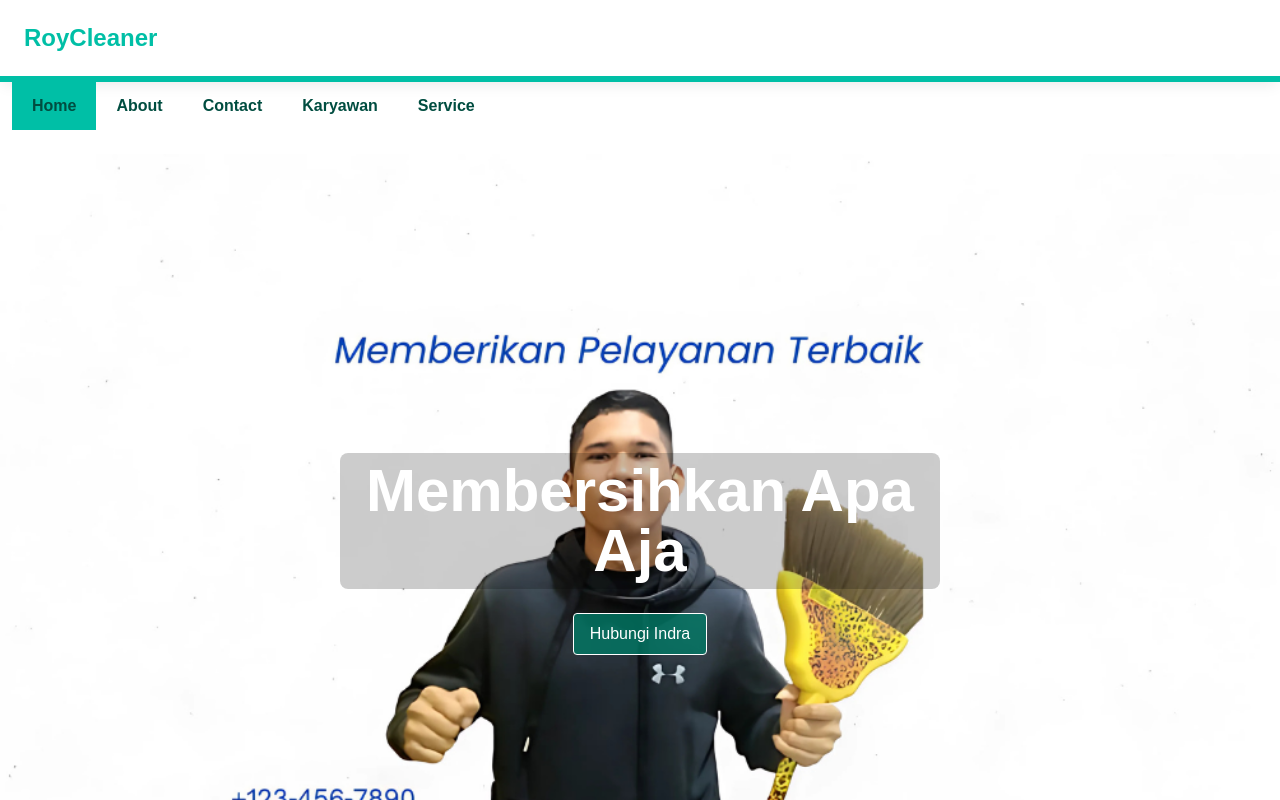
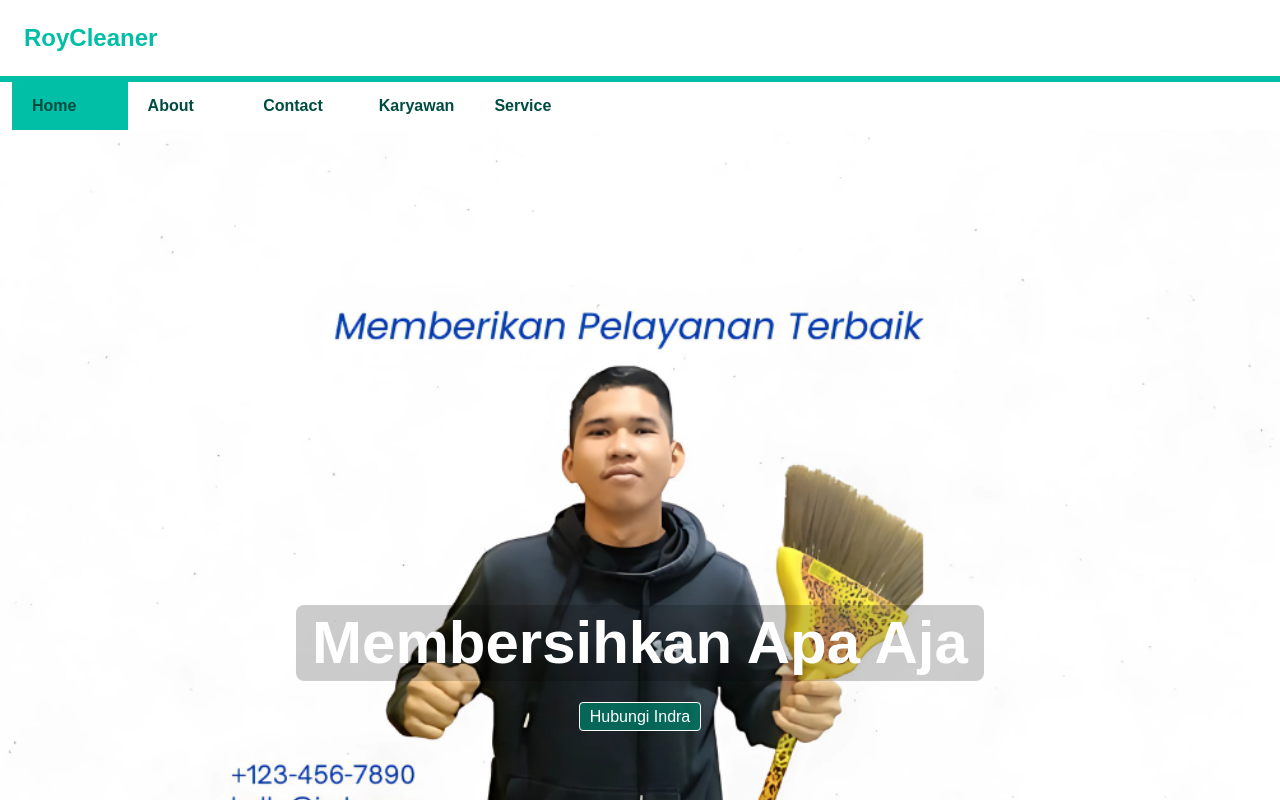
Before and after one commit to manamungkinn/roy-cleaner, a Next.js app: page / in a window 1280 px wide. Shown: the top 800 px of the page. Built offline with nearby package versions, Linux system fonts and the light colour scheme.

Commit message:
update 1

```diff
--- a/src/app/layout.jsx
+++ b/src/app/layout.jsx
@@ -2,8 +2,9 @@ import localFont from "next/font/local";
 import "./globals.css";
 import Navbar from "@/components/Navbar";
 import Footer from "@/components/Footer";
-import { Toaster } from 'sonner';
+import { Toaster } from "sonner";
 import ButonScrollTop from "@/components/ButtonScrollTop";
+import Logo from "@/components/Navbar/logo";
 
 const geistSans = localFont({
   src: "./fonts/GeistVF.woff",
@@ -17,21 +18,22 @@ const geistMono = localFont({
 });
 
 export const metadata = {
-  title: "RoyCleaner",
-  description: "Bersihkan Semua Dengan RoyCeaner wkwk",
+  title: "RS Benaya",
+  description: "Kalo sakit kesini aja wkwk",
 };
 
 export default function RootLayout({ children }) {
   return (
     <html lang="en" className="scroll-smooth">
-      <body
-        className={`${geistSans.variable} ${geistMono.variable} antialiased`}
-      >
-        {<Toaster position="top-center"/>}
-        {<Navbar/>}
+      <body className={`${geistSans.variable} ${geistMono.variable} antialiased`}>
+        {<Toaster position="top-center" />}
+        <Logo/>
+        {<Navbar />}
         {children}
-        {<Footer/>}
-      <div className="fixed bottom-5 right-5 z-50">{<ButonScrollTop />}</div>
+        {<Footer />}
+        <div className="container">
+        <div className="fixed bottom-5 right-5 z-50">{<ButonScrollTop />}</div>
+        </div>
       </body>
     </html>
   );
--- a/src/components/HeroSection/index.jsx
+++ b/src/components/HeroSection/index.jsx
@@ -27,7 +27,7 @@ const HeroSection = () => {
       if (!isAnimating) {
         setIsAnimating(true);
 
-        // Hilangkan teks dengan animasi zoom out
+        // Transisi teks dengan animasi zoom out
         gsap.to(deskripsiRef.current, {
           opacity: 0,
           scale: 0.8,
@@ -41,7 +41,7 @@ const HeroSection = () => {
           },
         });
       }
-    }, 5000);
+    }, 3000);
 
     return () => clearInterval(interval);
   }, [isAnimating]);
@@ -50,7 +50,7 @@ const HeroSection = () => {
     if (!isAnimating) {
       setIsAnimating(true);
 
-      // Hilangkan teks dengan animasi zoom out
+      // Transisi teks dengan animasi zoom out
       gsap.to(deskripsiRef.current, {
         opacity: 0,
         scale: 0.8,
@@ -67,25 +67,29 @@ const HeroSection = () => {
   };
 
   return (
-    <div className="container hero relative overflow-hidden mt-6">
-      <div className="relative w-full md:h-screen">
-        {/* Full-width Image */}
-        <div className="inset-0">
+    <div>
+      <div className="relative">
         <Image src={images[currentImageIndex].image} alt={`Hero Image ${currentImageIndex + 1}`} width={1000} height={1000} quality={100} className="w-full transition-opacity duration-700" />
+        <div ref={deskripsiRef} key={currentImageIndex} className="absolute inset-0 flex items-center mt-[25%] justify-center">
+          <div className="flex flex-col items-center ">
+            <div>
+              <p className={`${images[currentImageIndex].deskripsi.length == 0 ? `` : `text-base w-fit sm:text-4xl md:text-5xl lg:text-6xl text-white bg-black bg-opacity-20 px-4 py-2 rounded-lg font-bold mb-3 sm:mb-6`}`}>
+                {images[currentImageIndex].deskripsi}
+              </p>
             </div>
-
-          {/* Centered Description */}
-          <div ref={deskripsiRef} key={currentImageIndex} className="absolute top-[60%] md:top-[50%] min-[800px]:top-[30%] lg:top-[50%] left-1/2 transform -translate-x-1/2 -translate-y-1/2 text-center w-[200px] md:w-[600px] md:max-w-[90%]">
-            <p className="text-base sm:text-4xl md:text-5xl lg:text-6xl text-white bg-black bg-opacity-20 px-4 py-2 rounded-lg font-bold mb-6">{images[currentImageIndex].deskripsi}</p>
-            <Link href={images[currentImageIndex].link} className="text-xs md:text-base inline-block bg-main-dark bg-opacity-80 hover:bg-opacity-100 text-white border border-white px-4 py-2 rounded transition-all duration-300">
+            <div>
+              <Link
+                href={images[currentImageIndex].link}
+                className="text-xs md:text-base bg-main-dark bg-opacity-80 hover:bg-opacity-100 text-white border border-white p-1 min-[424px]:px-[10px] min-[424px]:py-[5px] rounded transition-all duration-300"
+              >
                 {images[currentImageIndex].linkTitle}
               </Link>
             </div>
-
-          {/* Pagination Dots */}
-          <div className="absolute bottom-3 md:bottom-[20%] min-[800px]:bottom-[45%] lg:bottom-[15%] xl:bottom-[10%] left-1/2 transform -translate-x-1/2 flex space-x-2">
+          </div>
+        </div>
+        <div className="absolute left-1/2 bottom-0 transform -translate-x-1/2 ">
           {images.map((_, index) => (
-              <button key={index} onClick={() => handleDotClick(index)} className={`w-1 h-1 md:w-3 md:h-3 rounded-full ${index === currentImageIndex ? "bg-primary" : "bg-gray-400"}`}></button>
+            <button key={index} onClick={() => handleDotClick(index)} className={`w-1 h-1 mx-[2px] md:w-3 md:h-3 rounded-full ${index === currentImageIndex ? "bg-primary" : "bg-gray-400"}`}></button>
           ))}
         </div>
       </div>
--- a/src/components/Navbar/index.jsx
+++ b/src/components/Navbar/index.jsx
@@ -5,7 +5,7 @@ import { usePathname } from "next/navigation";
 import SearchBar from "../SearchBar";
 import { RxHamburgerMenu } from "react-icons/rx";
 import { MdOutlineClose } from "react-icons/md";
-import { useState } from "react";
+import { useState, useEffect, useRef } from "react";
 
 const Navbar = () => {
   const pathname = usePathname();
@@ -14,45 +14,115 @@ const Navbar = () => {
   const about = "/about";
   const karyawan = "/karyawan";
   const contact = "/contact";
+  const [menu, setMenu] = useState(true);
+  const [isBlurred, setIsBlurred] = useState(false);
+  const navMobile = useRef();
+  const [dropDown, setDropDown] = useState(false);
 
-  const [menu, setMenu] = useState(true);
+  const handleClickOutside = (event) => {
+    // Periksa apakah klik terjadi di luar elemen yang dirujuk oleh ref
+    if (navMobile.current && !navMobile.current.contains(event.target)) {
+      console.log("tess");
+      setMenu(true);
+      setDropDown(false);
+    }
+  };
+
+  useEffect(() => {
+    // Tambahkan event listener pada document
+    document.addEventListener("mousedown", handleClickOutside);
+    document.addEventListener("wheel", handleClickOutside);
+
+    return () => {
+      // Bersihkan event listener saat komponen dilepas
+      document.removeEventListener("mousedown", handleClickOutside);
+      document.removeEventListener("wheel", handleClickOutside);
+    };
+  }, []);
+
+  useEffect(() => {
+    const handleScroll = () => {
+      const element = document.getElementById("navbar"); // Ganti dengan ID elemen Anda
+      if (element) {
+        const { top } = element.getBoundingClientRect();
+        const apa = top.top;
+        if (top <= 0) {
+          setIsBlurred(true);
+          console.log("blooeee");
+        } else {
+          setIsBlurred(false);
+        }
+      }
+    };
+
+    window.addEventListener("scroll", handleScroll);
+    return () => window.removeEventListener("scroll", handleScroll);
+  }, []);
+
+  const IsiLi = () => {
+    return (
+      <ul className="grid grid-cols-1 gap-2 text-sm px-2 md:gap-0 md:text-base md:px-0 md:grid-cols-5 md:h-fit ">
+        <li
+          className={`relative transition-all duration-300 ease-in-out ${
+            pathname === home ? "bg-main-primary " : "hover:bg-main-accent  after:absolute after:bottom-0 after:left-0 after:w-0 after:h-[2px] after:bg-main-primary hover:after:w-full after:transition-all after:duration-300"
+          }`}
+        >
+          <a href={home} className="px-5 text-ml text-textColor-primary font-semibold block py-2 md:py-3">
+            Home
+          </a>
+        </li>
+        <li
+          className={`relative transition-all duration-300 ease-in-out ${
+            pathname === about ? "bg-main-primary" : "hover:bg-main-accent  after:absolute after:bottom-0 after:left-0 after:w-0 after:h-[2px] after:bg-main-primary hover:after:w-full after:transition-all after:duration-300"
+          }`}
+        >
+          <a href={about} className="px-5 text-ml text-textColor-primary font-semibold block py-2 md:py-3">
+            About
+          </a>
+        </li>
+        <li
+          className={`relative transition-all duration-300 ease-in-out ${
+            pathname === contact ? "bg-main-primary" : "hover:bg-main-accent  after:absolute after:bottom-0 after:left-0 after:w-0 after:h-[2px] after:bg-main-primary hover:after:w-full after:transition-all after:duration-300"
+          }`}
+        >
+          <a href={contact} className="px-5 text-ml text-textColor-primary font-semibold block py-2 md:py-3">
+            Contact
+          </a>
+        </li>
+        <li
+          className={`relative transition-all duration-300 ease-in-out ${
+            pathname === karyawan ? "bg-main-primary" : "hover:bg-main-accent  after:absolute after:bottom-0 after:left-0 after:w-0 after:h-[2px] after:bg-main-primary hover:after:w-full after:transition-all after:duration-300"
+          }`}
+        >
+          <a href={karyawan} className="px-5 text-ml text-textColor-primary font-semibold block py-2 md:py-3">
+            Karyawan
+          </a>
+        </li>
+        <li
+          className={`relative transition-all duration-300 ease-in-out ${
+            pathname === service ? "bg-main-primary" : "hover:bg-main-accent  after:absolute after:bottom-0 after:left-0 after:w-0 after:h-[2px] after:bg-main-primary hover:after:w-full after:transition-all after:duration-300"
+          }`}
+        >
+          <a href={service} className="px-5 text-ml text-textColor-primary font-semibold block py-2 md:py-3">
+            Service
+          </a>
+        </li>
+
+      </ul>
+    );
+  };
+
   const NavbarMobile = () => {
     return (
       <div className="relative">
-        <button className="btn m-1" onClick={() => setMenu((prev) => !prev)}>
+        <button className={`btn bg-gray-200 m-1 border ${isBlurred ? `border-slate-200` : ``} `} onClick={() => setMenu((prev) => !prev)}>
           {menu ? <RxHamburgerMenu /> : <MdOutlineClose />}
         </button>
 
         {/* Dropdown Menu */}
         {!menu && (
-          <nav className="absolute z-50 dropdown-content w-52 bg-slate-200 mx-2 rounded p-2">
-            <ul className="grid grid-cols-1 gap-2 text-sm px-2">
-              <li className={`  transition-all duration-300 ease-in-out ${pathname === home ? "bg-main-primary " : "hover:bg-main-accent"}`}>
-                <a href={home} className="px-5 text-ml text-textColor-primary font-semibold block py-2">
-                  Home
-                </a>
-              </li>
-              <li className={`transition-all duration-300 ease-in-out ${pathname === about ? "bg-main-primary" : "hover:bg-main-accent"}`}>
-                <a href={about} className="px-5 text-ml text-textColor-primary font-semibold block py-2">
-                  About
-                </a>
-              </li>
-              <li className={`transition-all duration-300 ease-in-out ${pathname === contact ? "bg-main-primary" : "hover:bg-main-accent"}`}>
-                <a href={contact} className="px-5 text-ml text-textColor-primary font-semibold block py-2">
-                  Contact
-                </a>
-              </li>
-              <li className={`transition-all duration-300 ease-in-out ${pathname === karyawan ? "bg-main-primary" : "hover:bg-main-accent"}`}>
-                <a href={karyawan} className="px-5 text-ml text-textColor-primary font-semibold block py-2">
-                Karyawan
-                </a>
-              </li>
-              <li className={`transition-all duration-300 ease-in-out ${pathname === service ? "bg-main-primary" : "hover:bg-main-accent"}`}>
-                <a href={service} className="px-5 text-ml text-textColor-primary font-semibold block py-2">
-                Service
-                </a>
-              </li>
-            </ul>
+          <nav ref={navMobile} className="absolute z-50 dropdown-content w-52 bg-opacity-95 backdrop-blur-sm border bg-slate-300 mx-2 rounded p-2">
+            <IsiLi />
           </nav>
         )}
       </div>
@@ -62,47 +132,15 @@ const Navbar = () => {
   const Navbar = () => {
     return (
       <nav>
-        <div className="lg:flex lg:relative px-3 items-center">
-          <ul className=" grid grid-cols-5 lg:flex h-fit">
-            <li className={`transition-all text-center duration-300 ease-in-out ${pathname === home ? "bg-main-primary" : "hover:bg-main-accent"}`}>
-              <a href={home} className=" px-5 text-ml text-textColor-primary font-semibold block py-3 ">
-                Home
-              </a>
-            </li>
-            <li className={`transition-all text-center duration-300 ease-in-out ${pathname === about ? "bg-main-primary" : "hover:bg-main-accent"}`}>
-              <a href={about} className=" px-5 text-ml text-textColor-primary font-semibold block py-3">
-                About
-              </a>
-            </li>
-            <li className={`transition-all text-center duration-300 ease-in-out ${pathname === contact ? "bg-main-primary" : "hover:bg-main-accent"}`}>
-              <a href={contact} className="px-5 text-ml text-textColor-primary font-semibold block py-3">
-                Contact
-              </a>
-            </li>
-            <li className={`transition-all text-center duration-300 ease-in-out ${pathname === karyawan ? "bg-main-primary" : "hover:bg-main-accent"}`}>
-              <a href={karyawan} className=" px-5 text-ml text-textColor-primary font-semibold block py-3">
-                Karyawan
-              </a>
-            </li>
-            <li className={`transition-all text-center duration-300 ease-in-out ${pathname === service ? "bg-main-primary" : "hover:bg-main-accent"}`}>
-              <a href={service} className=" px-5 text-ml text-textColor-primary font-semibold block py-3">
-              Service
-              </a>
-            </li>
-          </ul>
+        <div className={`flex  px-3 items-center bg-white ${isBlurred ? `shadow bg-opacity-40 backdrop-blur-sm` : ``}`}>
+          <IsiLi />
         </div>
       </nav>
     );
   };
+
   return (
-    <header className="w-full container h-full">
-      <div className="shadow-lg">
-        <div className="px-6 justify-center items-center lg:justify-start flex md:flex-row flex-col item-center">
-          <Link href="/" className="py-[22px] text-2xl font-bold text-main-primary">
-            RoyCleaner
-          </Link>
-        </div>
-      </div>
+    <header id="navbar" className={`sticky top-0 z-[9999] w-full container min-[1300px]:max-w-screen-2xl`}>
       <hr className="border-main-primary border-[3px]" />
       <div className="hidden md:block">
         <Navbar />
--- /dev/null
+++ b/src/components/Navbar/logo.jsx
@@ -0,0 +1,16 @@
+import Link from 'next/link'
+import React from 'react'
+
+const Logo = () => {
+  return (
+    <div className="shadow-lg container min-[1300px]:max-w-screen-2xl">
+    <div className="px-6 justify-center items-center lg:justify-start flex md:flex-row flex-col item-center">
+      <Link href="/" className="py-[22px] text-2xl font-bold text-main-primary">
+        RoyCleaner
+      </Link>
+    </div>
+  </div>
+  )
+}
+
+export default Logo
```
Also changed, not shown: 1 other file (tests, documents, lock files or other folders). Lines whose indentation alone changed are shown as unchanged.
